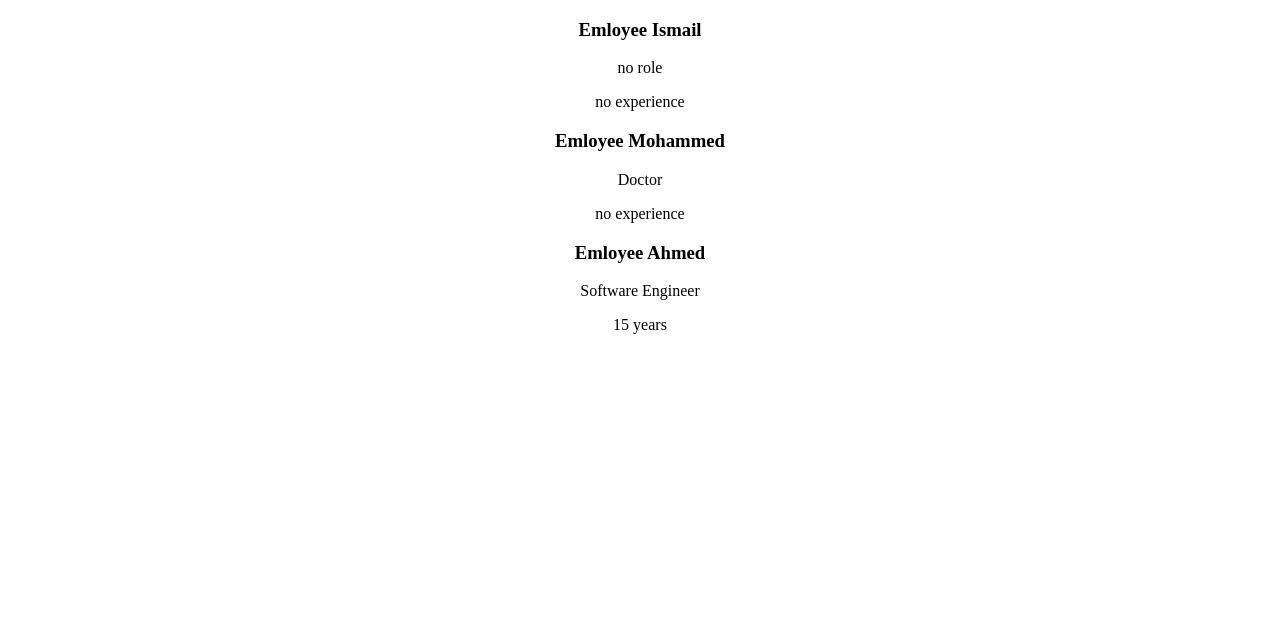
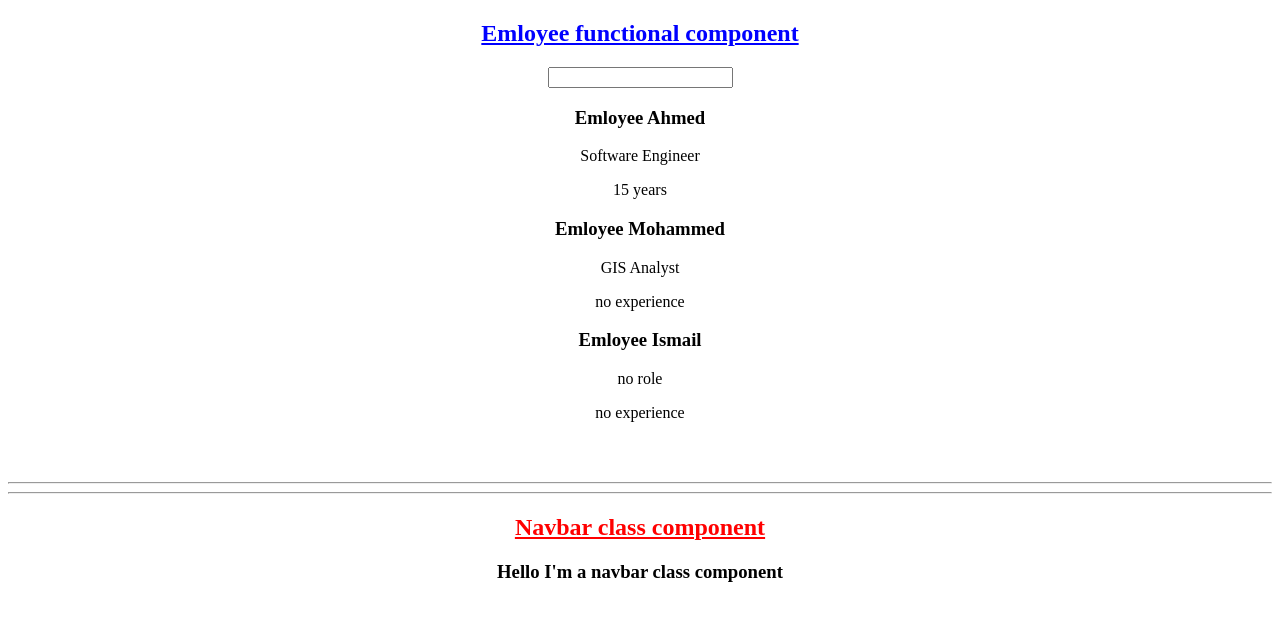
Before and after one commit to Selenium2002/React-Projects, a React (Create React App) app: page / in a window 1280 px wide. Shown: the top 620 px of the page. Built offline with nearby package versions, Linux system fonts and the light colour scheme.

Commit message:
added a useState hook in Employee functional component

```diff
--- a/src/App.js
+++ b/src/App.js
@@ -1,23 +1,33 @@
 
 import './App.css';
 import Employee from './components/Employee';
+import Navbar from './navbar/navbar';
+import { useState } from 'react';
 
 function App() {
+  const [role, setRole]=useState('GIS Analyst');
   const showEmployees = true;
   return (
     <div className="App">
+      <h2 style={{color: "blue", textDecoration: "underline"}}>Emloyee functional component</h2>
       {showEmployees ? (
         <>
+          <input type='text' onChange={(e)=> {
+            console.log(e.target.value);
+            setRole(e.target.value);
+          }}/>
 
+          <Employee name="Ahmed" role="Software Engineer" experience="15 years"/>
+          <Employee name="Mohammed" role={role}/>
           <Employee name="Ismail"/>
-          <Employee name="Mohammed" role="Doctor"/>
-          <Employee name="Ahmed" role="Software Engineer" experience="15 years"/>
 
         </>
       ) : (
         <p>You won't be able to see these employees</p>
       )}
-
+      <br /> <br /> <hr /> <hr />
+      <h2 style={{color: "red", textDecoration: "underline"}}>Navbar class component</h2>
+      <Navbar/>
     </div>
   );
 }
```
